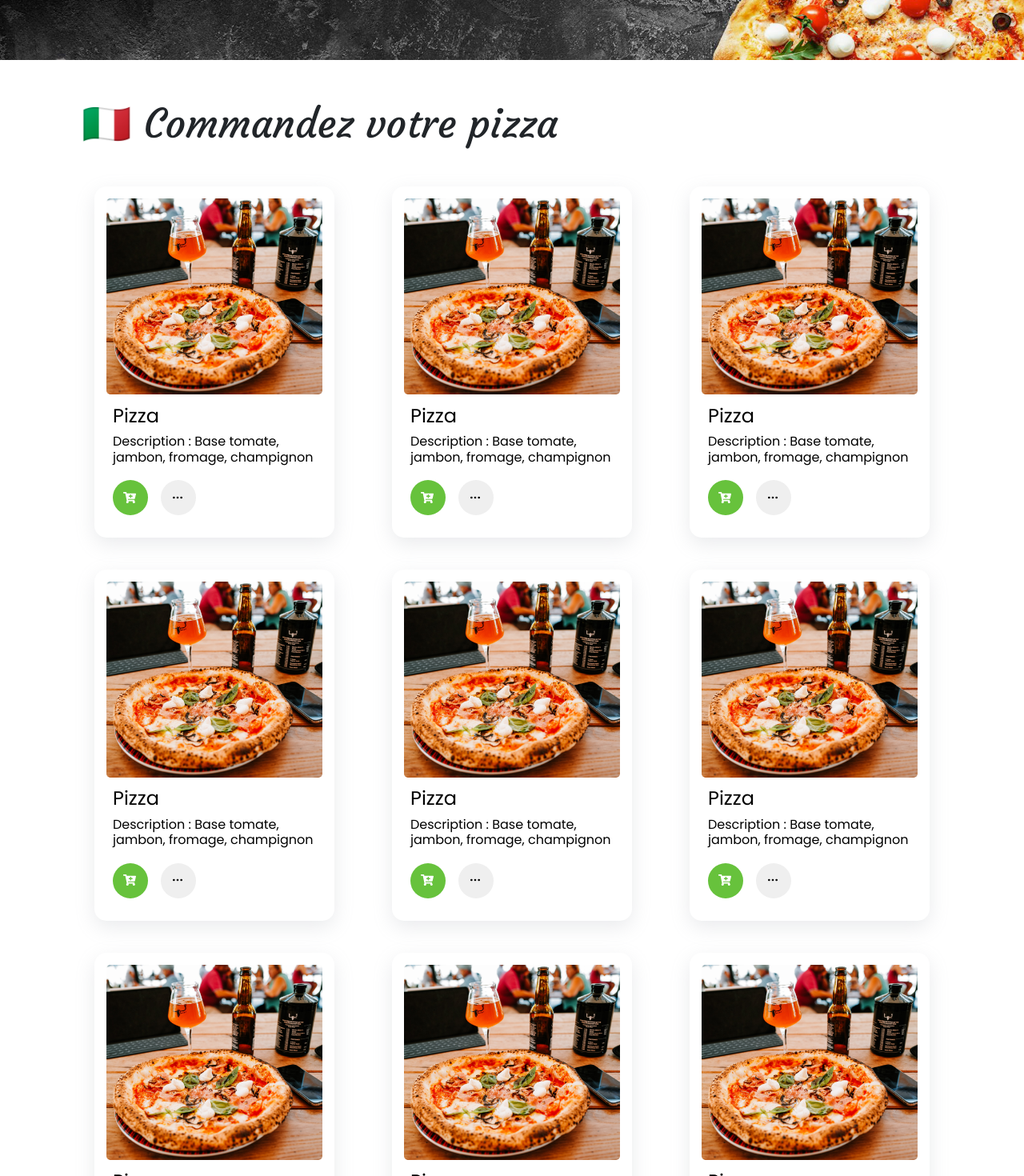
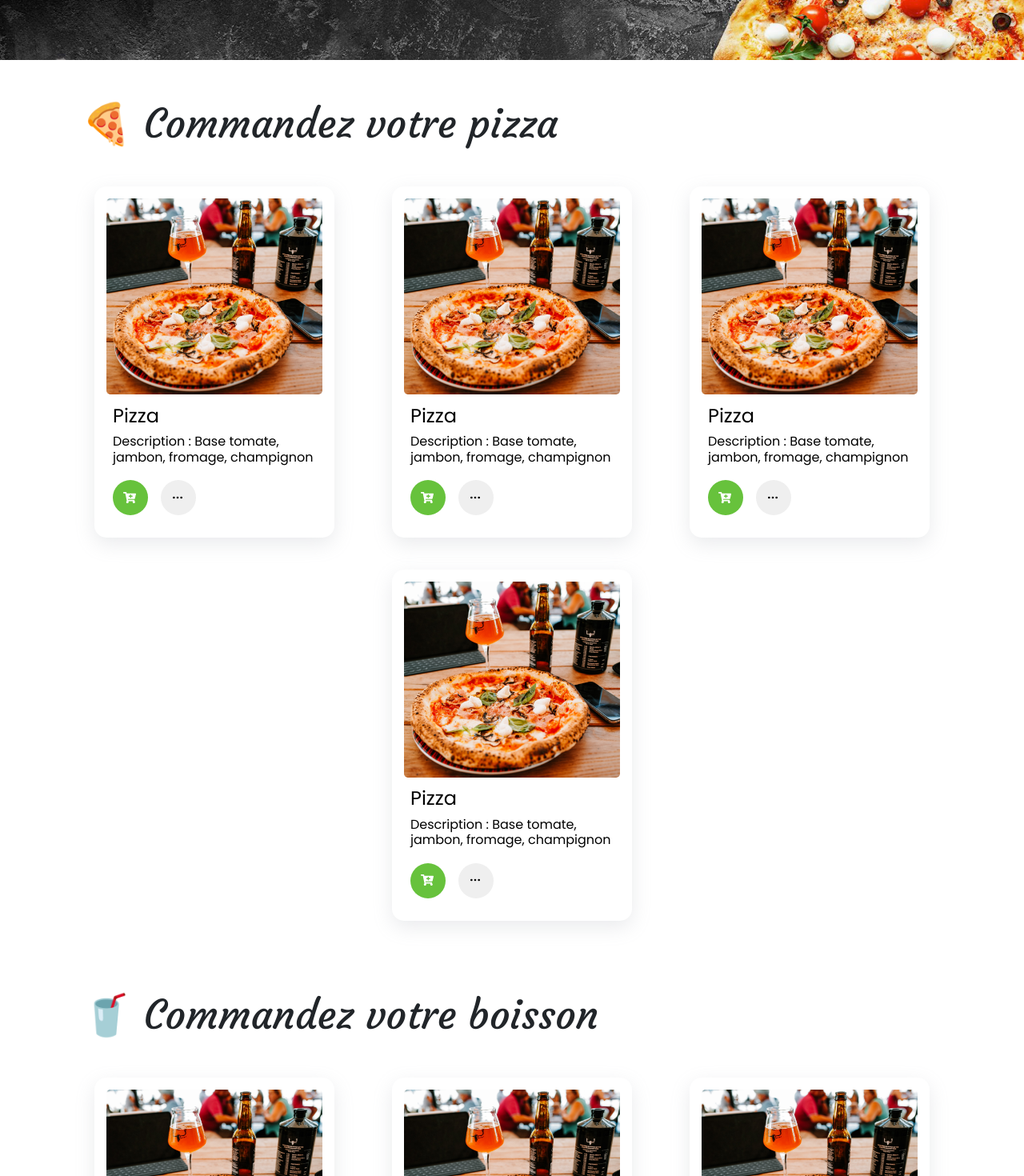
Before and after one commit to bastien-cordier/resto-ipssi, a React (Create React App) app in the folder front/: page /commander in a window 1280 px wide. Shown: the part 380-1850 px from the top of the page at 80% size. Built offline with nearby package versions, Linux system fonts and the light colour scheme.

Commit message:
commande page changement avec boisson

```diff
--- a/front/src/components/Header/Header.js
+++ b/front/src/components/Header/Header.js
@@ -33,7 +33,7 @@ export default class Header extends Component {
     const renderAuthHeader = () => {
       if (Token) {
         return (
-          <div>
+          <div style={{ display: "inherit"}}>
             <a href="/backoffice" className="logo-inscription">
               <img
                 src="/assets/back-office.png"
@@ -52,7 +52,7 @@ export default class Header extends Component {
         );
       } else {
         return (
-          <div>
+          <div style={{ display: "inherit"}}>
             <a href="/inscription" className="logo-inscription">
               <img
                 src="/assets/inscription.png"
--- a/front/src/pages/Commander.js
+++ b/front/src/pages/Commander.js
@@ -12,14 +12,18 @@ const Commander = () => {
         className="img-bandeau"
       />
       <Container className="test">
-        <h3>🇮🇹 Commandez votre pizza</h3>
+        <h3>🍕 Commandez votre pizza</h3>
       </Container>
       <Container className="pizzas">
         <Card />
         <Card />
         <Card />
         <Card />
-        <Card />
+      </Container>
+      <Container className="test">
+        <h3>🥤 Commandez votre boisson</h3>
+      </Container>
+      <Container className="boisson">
         <Card />
         <Card />
         <Card />
--- a/front/src/pages/Commander.scss
+++ b/front/src/pages/Commander.scss
@@ -1,4 +1,4 @@
-.pizzas {
+.pizzas,.boisson,.plat {
   display: flex;
   justify-content: space-around;
   flex-wrap: wrap;
```
